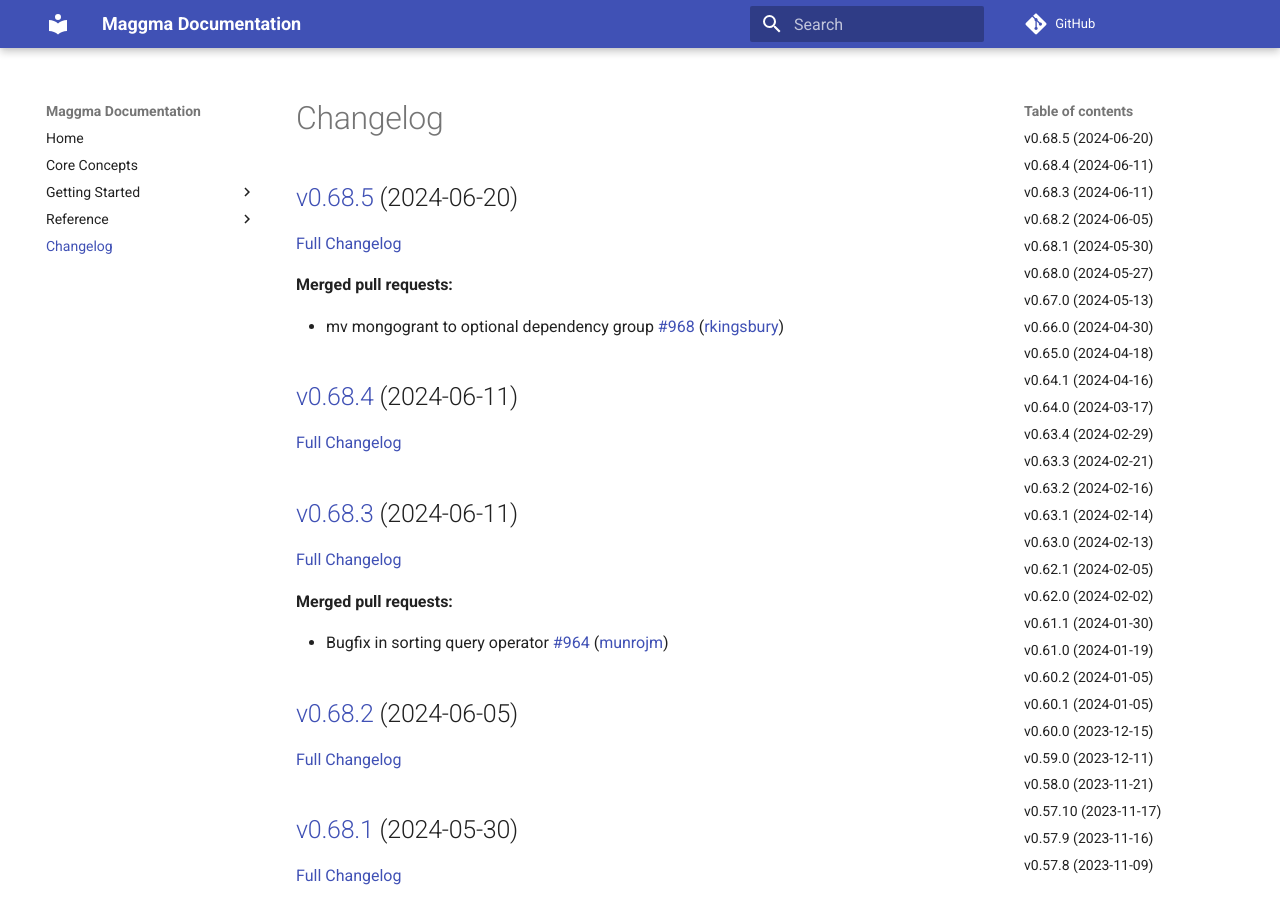
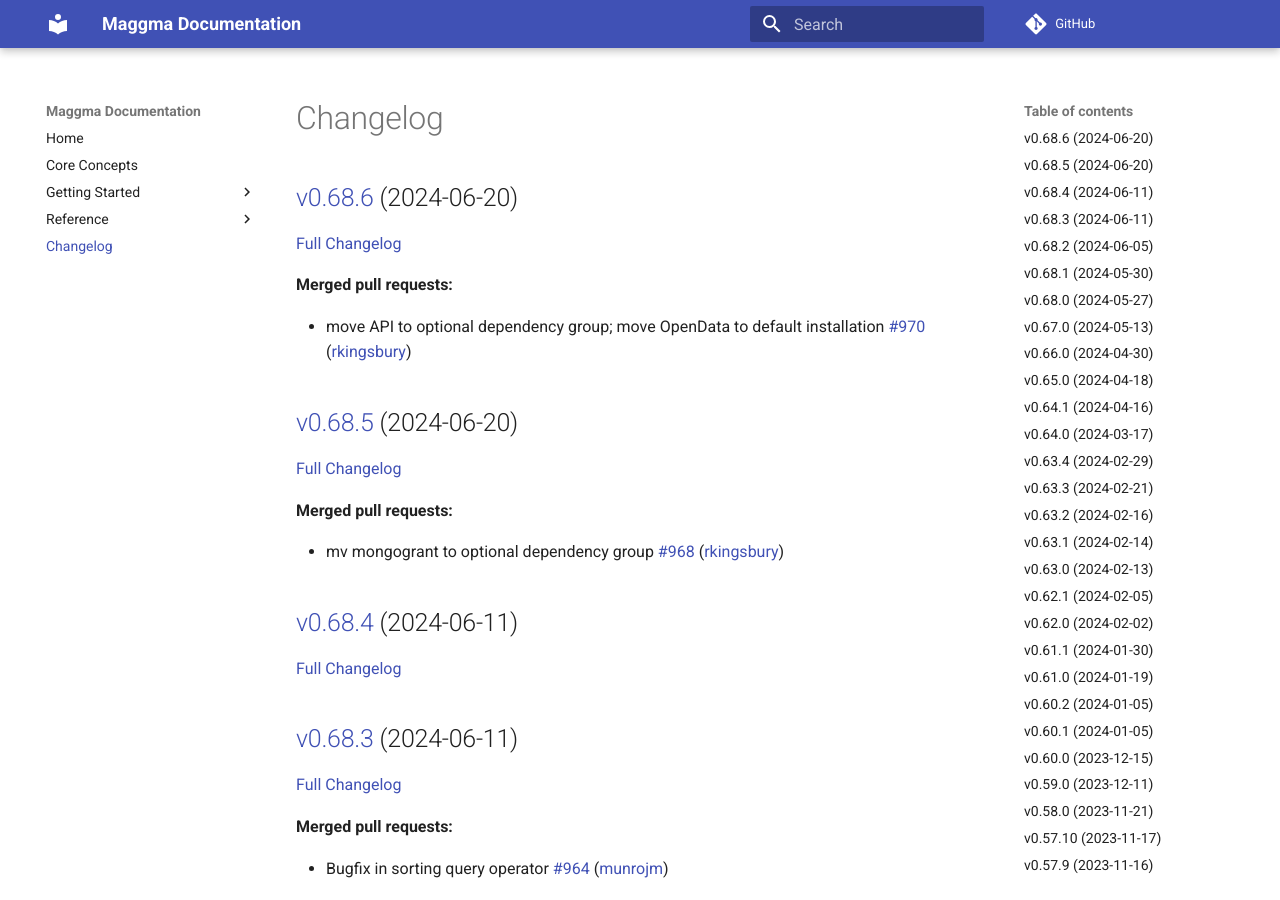
Before and after one commit to materialsproject/maggma, an MkDocs documentation site: the page built from docs/CHANGELOG.md, in a window 1280 px wide and 900 px high. Built offline with MkDocs 1.6.1 and Material for MkDocs 9.7.7, drawn with Linux system fonts in a browser that asks for light colours; comment, search, counter and statistics services are not loaded; some of the changed text lies outside the part shown.

Commit message:
Updated CHANGELOG.md

```diff
--- a/docs/CHANGELOG.md
+++ b/docs/CHANGELOG.md
@@ -1,4 +1,12 @@
 # Changelog
+
+## [v0.68.6](https://github.com/materialsproject/maggma/tree/v0.68.6) (2024-06-20)
+
+[Full Changelog](https://github.com/materialsproject/maggma/compare/v0.68.5...v0.68.6)
+
+**Merged pull requests:**
+
+- move API to optional dependency group; move OpenData to default installation [\#970](https://github.com/materialsproject/maggma/pull/970) ([rkingsbury](https://github.com/rkingsbury))
 
 ## [v0.68.5](https://github.com/materialsproject/maggma/tree/v0.68.5) (2024-06-20)
 
@@ -365,19 +373,19 @@
 
 ## [v0.53.0](https://github.com/materialsproject/maggma/tree/v0.53.0) (2023-08-02)
 
-[Full Changelog](https://github.com/materialsproject/maggma/compare/v0.52.2...v0.53.0)
+[Full Changelog](https://github.com/materialsproject/maggma/compare/v0.52.1...v0.53.0)
 
 **Merged pull requests:**
 
 - allow \>5GB and turn on multi-part uploads for AWS [\#829](https://github.com/materialsproject/maggma/pull/829) ([kbuma](https://github.com/kbuma))
 
+## [v0.52.1](https://github.com/materialsproject/maggma/tree/v0.52.1) (2023-08-02)
+
+[Full Changelog](https://github.com/materialsproject/maggma/compare/v0.52.2...v0.52.1)
+
 ## [v0.52.2](https://github.com/materialsproject/maggma/tree/v0.52.2) (2023-08-02)
 
-[Full Changelog](https://github.com/materialsproject/maggma/compare/v0.52.1...v0.52.2)
-
-## [v0.52.1](https://github.com/materialsproject/maggma/tree/v0.52.1) (2023-08-02)
-
-[Full Changelog](https://github.com/materialsproject/maggma/compare/v0.52.0...v0.52.1)
+[Full Changelog](https://github.com/materialsproject/maggma/compare/v0.52.0...v0.52.2)
 
 **Merged pull requests:**
 
@@ -391,19 +399,19 @@
 
 ## [v0.51.25](https://github.com/materialsproject/maggma/tree/v0.51.25) (2023-07-27)
 
-[Full Changelog](https://github.com/materialsproject/maggma/compare/v0.51.24...v0.51.25)
+[Full Changelog](https://github.com/materialsproject/maggma/compare/v0.51.23...v0.51.25)
 
 **Merged pull requests:**
 
 - Some cleanup: `isort`, updated classifiers, remove unused kwarg [\#833](https://github.com/materialsproject/maggma/pull/833) ([Andrew-S-Rosen](https://github.com/Andrew-S-Rosen))
 
+## [v0.51.23](https://github.com/materialsproject/maggma/tree/v0.51.23) (2023-07-21)
+
+[Full Changelog](https://github.com/materialsproject/maggma/compare/v0.51.24...v0.51.23)
+
 ## [v0.51.24](https://github.com/materialsproject/maggma/tree/v0.51.24) (2023-07-21)
 
-[Full Changelog](https://github.com/materialsproject/maggma/compare/v0.51.23...v0.51.24)
-
-## [v0.51.23](https://github.com/materialsproject/maggma/tree/v0.51.23) (2023-07-21)
-
-[Full Changelog](https://github.com/materialsproject/maggma/compare/v0.51.22...v0.51.23)
+[Full Changelog](https://github.com/materialsproject/maggma/compare/v0.51.22...v0.51.24)
 
 **Closed issues:**
 
@@ -487,23 +495,23 @@
 
 ## [v0.51.13](https://github.com/materialsproject/maggma/tree/v0.51.13) (2023-07-06)
 
-[Full Changelog](https://github.com/materialsproject/maggma/compare/v0.51.10...v0.51.13)
+[Full Changelog](https://github.com/materialsproject/maggma/compare/v0.51.12...v0.51.13)
 
 **Merged pull requests:**
 
 - Add explicit store close to resources [\#814](https://github.com/materialsproject/maggma/pull/814) ([munrojm](https://github.com/munrojm))
 
+## [v0.51.12](https://github.com/materialsproject/maggma/tree/v0.51.12) (2023-06-27)
+
+[Full Changelog](https://github.com/materialsproject/maggma/compare/v0.51.11...v0.51.12)
+
+## [v0.51.11](https://github.com/materialsproject/maggma/tree/v0.51.11) (2023-06-27)
+
+[Full Changelog](https://github.com/materialsproject/maggma/compare/v0.51.10...v0.51.11)
+
 ## [v0.51.10](https://github.com/materialsproject/maggma/tree/v0.51.10) (2023-06-27)
 
-[Full Changelog](https://github.com/materialsproject/maggma/compare/v0.51.11...v0.51.10)
-
-## [v0.51.11](https://github.com/materialsproject/maggma/tree/v0.51.11) (2023-06-27)
-
-[Full Changelog](https://github.com/materialsproject/maggma/compare/v0.51.12...v0.51.11)
-
-## [v0.51.12](https://github.com/materialsproject/maggma/tree/v0.51.12) (2023-06-27)
-
-[Full Changelog](https://github.com/materialsproject/maggma/compare/v0.51.9...v0.51.12)
+[Full Changelog](https://github.com/materialsproject/maggma/compare/v0.51.9...v0.51.10)
 
 **Merged pull requests:**
 
@@ -565,19 +573,19 @@
 
 ## [v0.51.4](https://github.com/materialsproject/maggma/tree/v0.51.4) (2023-06-02)
 
-[Full Changelog](https://github.com/materialsproject/maggma/compare/v0.51.2...v0.51.4)
+[Full Changelog](https://github.com/materialsproject/maggma/compare/v0.51.3...v0.51.4)
 
 **Merged pull requests:**
 
 - modify JSONStore file creation [\#792](https://github.com/materialsproject/maggma/pull/792) ([gpetretto](https://github.com/gpetretto))
 
+## [v0.51.3](https://github.com/materialsproject/maggma/tree/v0.51.3) (2023-05-29)
+
+[Full Changelog](https://github.com/materialsproject/maggma/compare/v0.51.2...v0.51.3)
+
 ## [v0.51.2](https://github.com/materialsproject/maggma/tree/v0.51.2) (2023-05-29)
 
-[Full Changelog](https://github.com/materialsproject/maggma/compare/v0.51.3...v0.51.2)
-
-## [v0.51.3](https://github.com/materialsproject/maggma/tree/v0.51.3) (2023-05-29)
-
-[Full Changelog](https://github.com/materialsproject/maggma/compare/v0.51.1...v0.51.3)
+[Full Changelog](https://github.com/materialsproject/maggma/compare/v0.51.1...v0.51.2)
 
 **Merged pull requests:**
 
@@ -714,19 +722,19 @@
 
 ## [v0.49.9](https://github.com/materialsproject/maggma/tree/v0.49.9) (2022-11-01)
 
-[Full Changelog](https://github.com/materialsproject/maggma/compare/v0.49.7...v0.49.9)
+[Full Changelog](https://github.com/materialsproject/maggma/compare/v0.49.8...v0.49.9)
 
 **Merged pull requests:**
 
 - Parse datetime with dateutil [\#741](https://github.com/materialsproject/maggma/pull/741) ([munrojm](https://github.com/munrojm))
 
+## [v0.49.8](https://github.com/materialsproject/maggma/tree/v0.49.8) (2022-10-25)
+
+[Full Changelog](https://github.com/materialsproject/maggma/compare/v0.49.7...v0.49.8)
+
 ## [v0.49.7](https://github.com/materialsproject/maggma/tree/v0.49.7) (2022-10-25)
 
-[Full Changelog](https://github.com/materialsproject/maggma/compare/v0.49.8...v0.49.7)
-
-## [v0.49.8](https://github.com/materialsproject/maggma/tree/v0.49.8) (2022-10-25)
-
-[Full Changelog](https://github.com/materialsproject/maggma/compare/v0.49.6...v0.49.8)
+[Full Changelog](https://github.com/materialsproject/maggma/compare/v0.49.6...v0.49.7)
 
 **Merged pull requests:**
 
```
